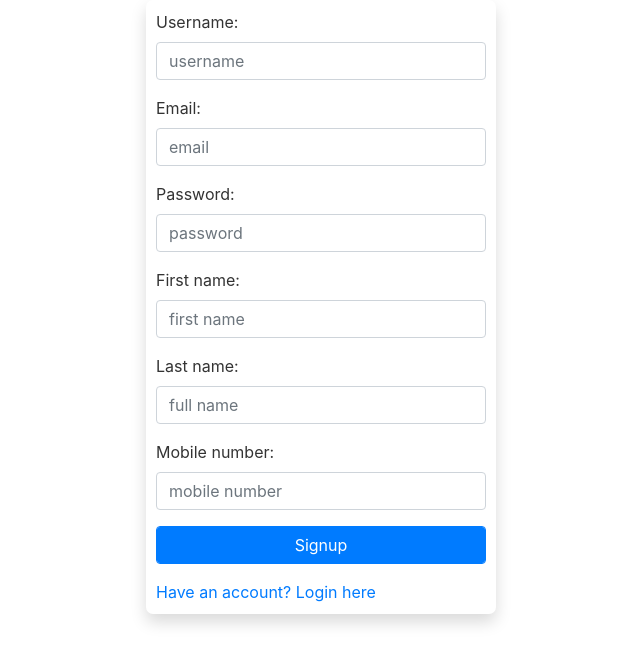
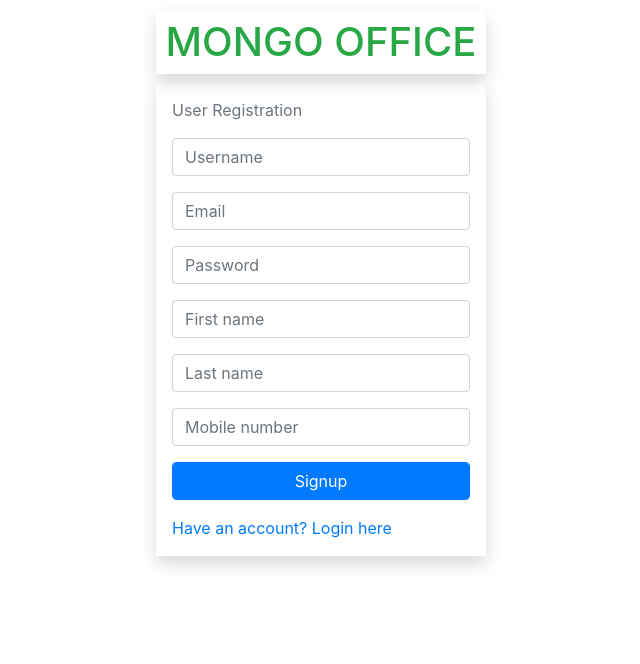
Before and after one commit to mydigita/mongo-office, a React (Create React App) app: page /mongo-office/accounts/signup in a window 1280 px wide. Shown: the top 664 px of the page, without its empty margins (319-959 px from the left). Built offline with nearby package versions, Linux system fonts and the light colour scheme.

Commit message:
local update

```diff
--- a/src/components/signup.component.js
+++ b/src/components/signup.component.js
@@ -45,31 +45,37 @@ export default function UserForm(){
         .catch(err=>window.alert(err));
     }
     return(
-        <div className="body-part signup shadow">
-            <form onSubmit={onSubmitUserSignup}>
+        <div className="container signup">
+            <div>
+                <h1 className="text-center text-success shadow p-2">MONGO OFFICE</h1>
+
+            </div>
+
+            <form onSubmit={onSubmitUserSignup} className="shadow p-3">
+            <p className="text-secondary">User Registration</p>
                 <div className="form-group">
-                    <label>Username:</label>
-                    <input type="text" className="form-control" placeholder="username" onChange={onChangeUsername} required/>
+                    {/* <label>Username:</label> */}
+                    <input type="text" className="form-control" placeholder="Username" onChange={onChangeUsername} required/>
                 </div>
                 <div className="form-group">
-                    <label>Email:</label>
-                    <input type="email" className="form-control" placeholder="email" onChange={onChangeEmail} required/>
+                    {/* <label>Email:</label> */}
+                    <input type="email" className="form-control" placeholder="Email" onChange={onChangeEmail} required/>
                 </div>
                 <div className="form-group">
-                    <label>Password:</label>
-                    <input type="password" className="form-control" placeholder="password" onChange={onChangePassword} required/>
+                    {/* <label>Password:</label> */}
+                    <input type="password" className="form-control" placeholder="Password" onChange={onChangePassword} required/>
                 </div>
                 <div className="form-group">
-                    <label>First name:</label>
-                    <input type="text" className="form-control" placeholder="first name" onChange={onChangeFirstName} required/>
+                    {/* <label>First name:</label> */}
+                    <input type="text" className="form-control" placeholder="First name" onChange={onChangeFirstName} required/>
                 </div>
                 <div className="form-group">
-                    <label>Last name:</label>
-                    <input type="text" className="form-control" placeholder="full name" onChange={onChangeLastName} required/>
+                    {/* <label>Last name:</label> */}
+                    <input type="text" className="form-control" placeholder="Last name" onChange={onChangeLastName} required/>
                 </div>
                 <div className="form-group">
-                    <label>Mobile number:</label>
-                    <input type="text" className="form-control" placeholder="mobile number" onChange={onChangeMobileNumber} required/>
+                    {/* <label>Mobile number:</label> */}
+                    <input type="text" className="form-control" placeholder="Mobile number" onChange={onChangeMobileNumber} required/>
                 </div>
                 <div>
                     <button type="submit" className="btn btn-primary form-control">Signup</button>
```
